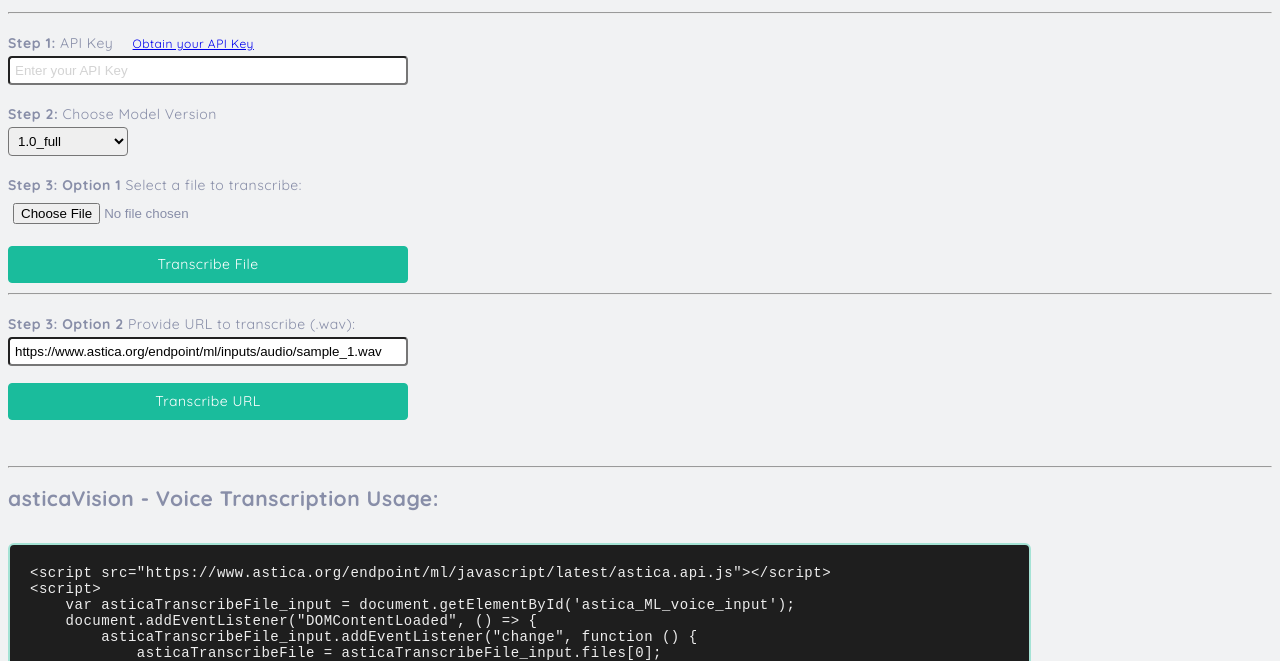
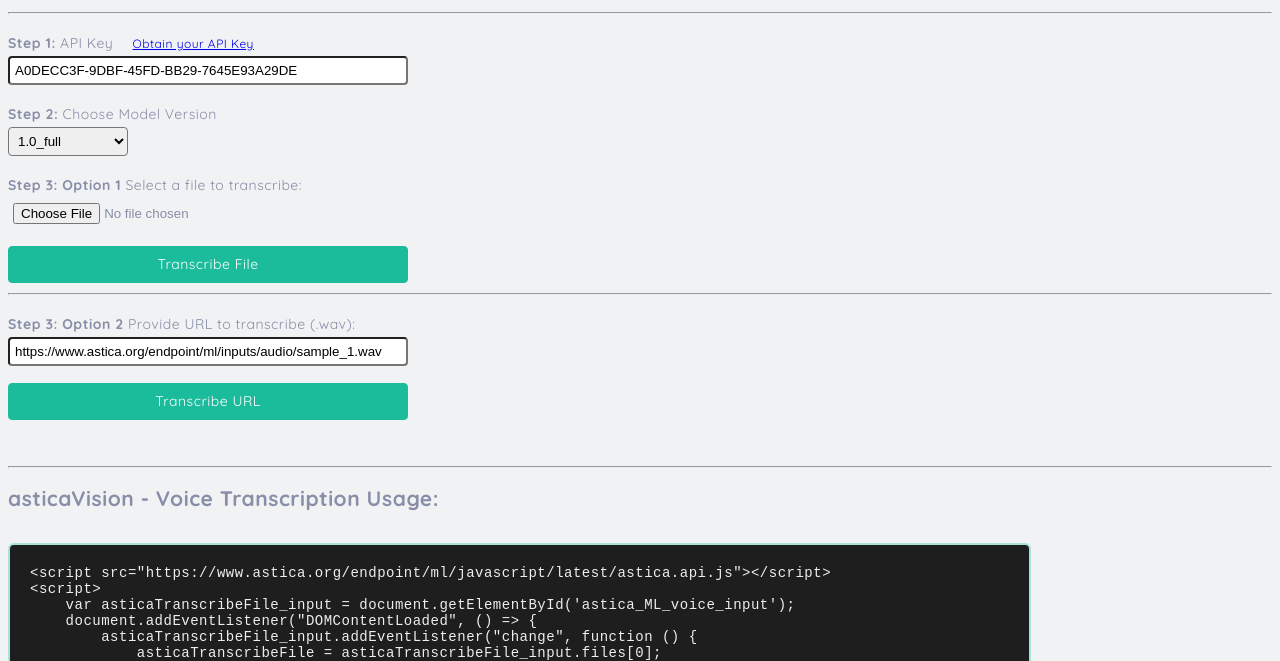
Before and after one commit to alanine/astica-cognitive-api, a plain HTML site: page examples/javascript-API/astica_sample_voice_transcribe.html in a window 1280 px wide. Shown: the part 67-728 px from the top of the page. Drawn offline with Linux system fonts and the light colour scheme.

Commit message:
Add files via upload

```diff
--- a/examples/javascript-API/astica_sample_voice_transcribe.html
+++ b/examples/javascript-API/astica_sample_voice_transcribe.html
@@ -7,7 +7,7 @@
         <h1><a href="https://www.astica.org/?fr=vision-analyze"><img src="asset/img/icon.png" id="astica_icon_head"></a>astica Javascript Client API: Voice - Transcribe (Speech to Text)</h1>
         <hr>
         <label for="astica_ML_apikey"><b>Step 1:</b> API Key <a href="https://astica.org/" target="_blank" title="Get API Key" style="font-size:12px; margin-left: 15px;">Obtain your API Key</a></label>
-        <input type="text" id="astica_ML_apikey" placeholder="Enter your API Key" value="">
+        <input type="text" id="astica_ML_apikey" placeholder="Enter your API Key" value="A0DECC3F-9DBF-45FD-BB29-7645E93A29DE">
 
         <label for="astica_ML_apikey"><b>Step 2:</b> Choose Model Version</label>
         <select id="astica_ML_version" >
@@ -76,6 +76,7 @@
             }
             function your_astica_CallBack(data) {
                 console.log('astica callback');
+                if(typeof data.error != 'undefined') { alert(data.error); return; }
                 document.getElementById("astica_ML_voice_output").value = data.text;
                 console.log(data); //view all data
             }
```
